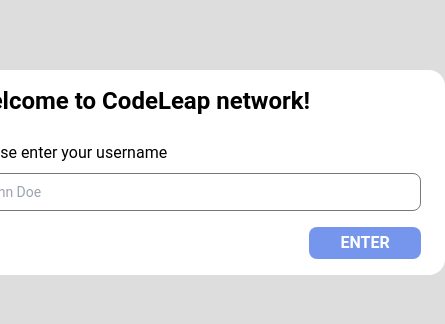
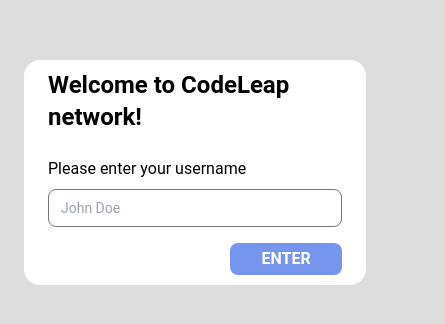
Before and after one commit to jpkiyoshi/codeleap-frontend-test, a Next.js app: page / in a window 390 px wide. Shown: the part 250-574 px from the top of the page, 445 px wide, since content can reach past the window. Built offline with nearby package versions, Linux system fonts and the light colour scheme.

Commit message:
make signup page mobile responsive

```diff
--- a/components/SignUpModal.jsx
+++ b/components/SignUpModal.jsx
@@ -19,7 +19,7 @@
 	}
 
 	return (
-		<div className='w-[500px] h-[205px] bg-white rounded-2xl flex flex-col justify-center p-6'>
+		<div className='max-w-[500px] h-[225px] sm:h-[205px] bg-white rounded-2xl flex flex-col justify-center p-6'>
 			<h1 className='mb-6 text-2xl font-bold'>Welcome to CodeLeap network!</h1>
 			<form className='relative flex flex-col' onSubmit={handleSubmit}>
 				<label className='mb-2 text-base' htmlFor='username'>
--- a/pages/index.js
+++ b/pages/index.js
@@ -2,7 +2,7 @@
 
 export default function Home() {
 	return (
-		<main className='grid min-h-screen place-content-center'>
+		<main className='grid min-h-screen p-6 place-content-center'>
 			<SignUpModal />
 		</main>
 	);
```
